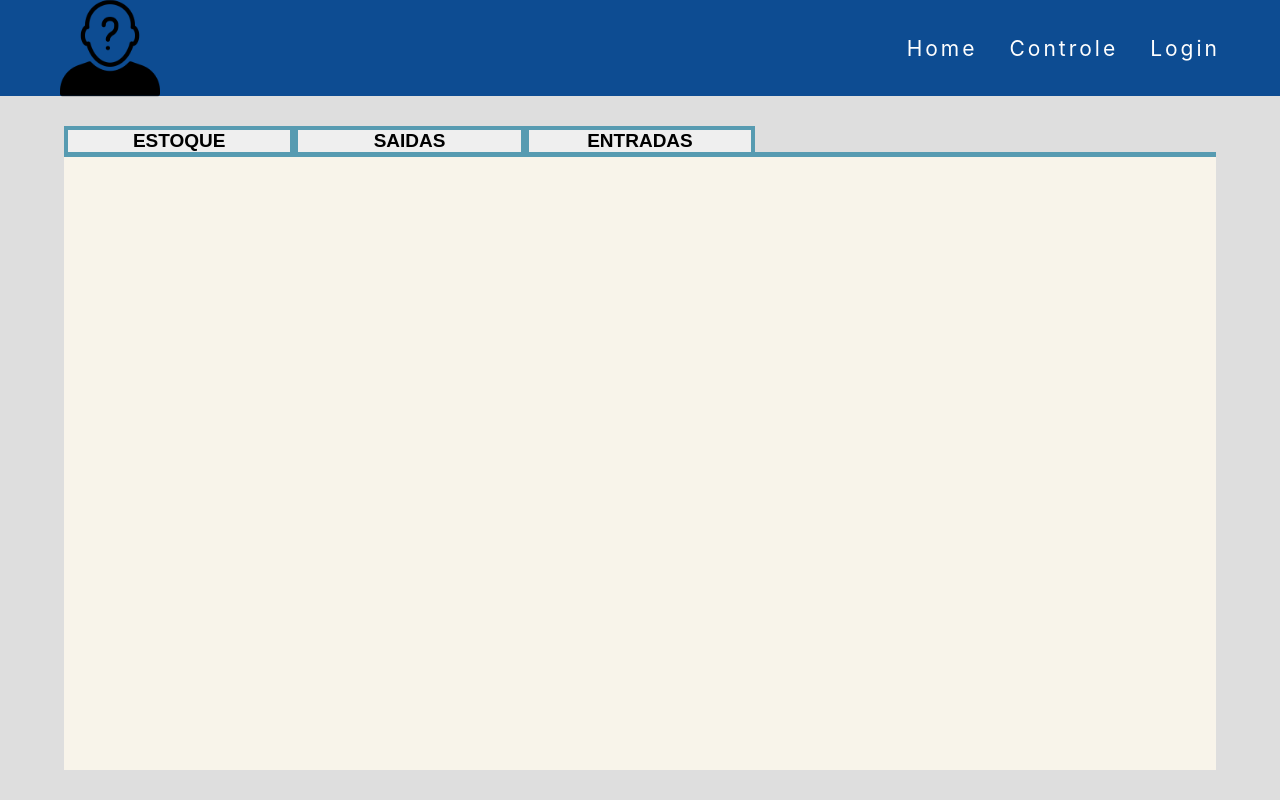
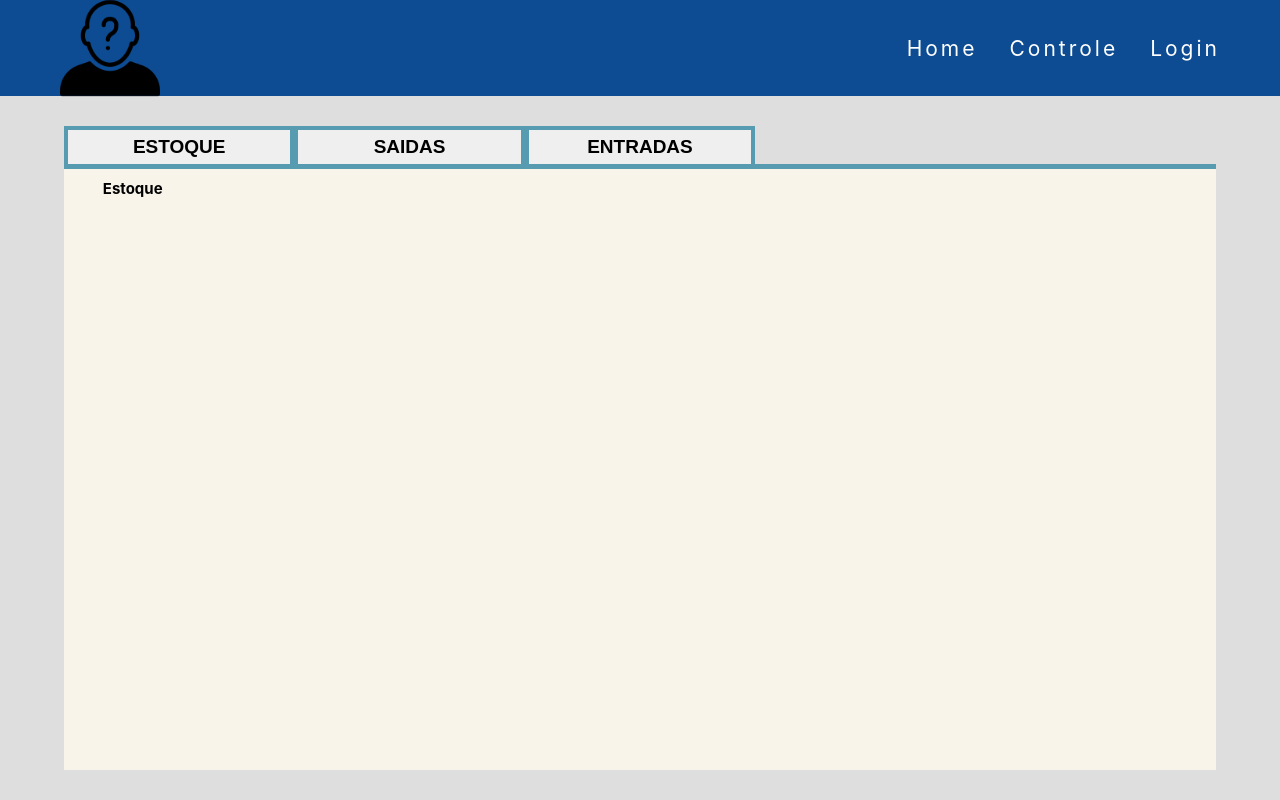
Before and after one commit to YagoFogaca/CE-FRONT, a React (Vite) app in the folder client/: page / in a window 1280 px wide. Built offline with nearby package versions, Linux system fonts and the light colour scheme.

Commit message:
feat: div section para infos de estoque, saidas e entradas

```diff
--- a/client/src/pages/controle/index.controle.tsx
+++ b/client/src/pages/controle/index.controle.tsx
@@ -1,15 +1,29 @@
 import * as C from './style.controle';
 import { Main } from '../../components-styled/main/index.main';
+import { useState } from 'react';
+import { DivBtn } from '../../components/div-btn/index.divBtn';
 
 export function ControlePage() {
+  const [view, setView] = useState({
+    estoque: true,
+    saida: false,
+    entrada: false,
+  });
+
   return (
     <Main>
-      <C.DivBtn>
-        <C.Btn>Estoque</C.Btn>
-        <C.Btn>Saidas</C.Btn>
-        <C.Btn>Entradas</C.Btn>
-      </C.DivBtn>
-      <C.Section></C.Section>
+      <DivBtn setView={setView} />
+      <C.Section>
+        <C.DivSectionS>
+          {view.saida ? (
+            <h1>Saida</h1>
+          ) : view.entrada ? (
+            <h1>Entradas</h1>
+          ) : (
+            <h1>Estoque</h1>
+          )}
+        </C.DivSectionS>
+      </C.Section>
     </Main>
   );
 }
--- a/client/src/pages/controle/style.controle.ts
+++ b/client/src/pages/controle/style.controle.ts
@@ -2,7 +2,6 @@ import styled from 'styled-components';
 
 export const Section = styled.section`
   width: 90%;
-  // Apos ter conteudo remover esse propriedade
   height: 100%;
   background-color: #f8f4ea;
   margin: 0rem auto;
@@ -14,21 +13,9 @@ export const Section = styled.section`
   gap: 2rem;
 `;
 
-export const DivBtn = styled.div`
-  width: 90%;
+export const DivSectionS = styled.div`
+  width: 95%;
   margin: 0 auto;
+  padding: 1rem;
+  box-sizing: border-box;
 `;
-
-export const Btn = styled.button`
-  width: 20%;
-  border: 4px solid #579bb1;
-  border-bottom: none !important;
-
-  font-size: 1.9rem;
-  font-weight: bold;
-  text-transform: uppercase;
-  @media (max-width: 768px) {
-    width: 33.333333%;
-    font-size: 1.5rem;
-  }
-`;
```
